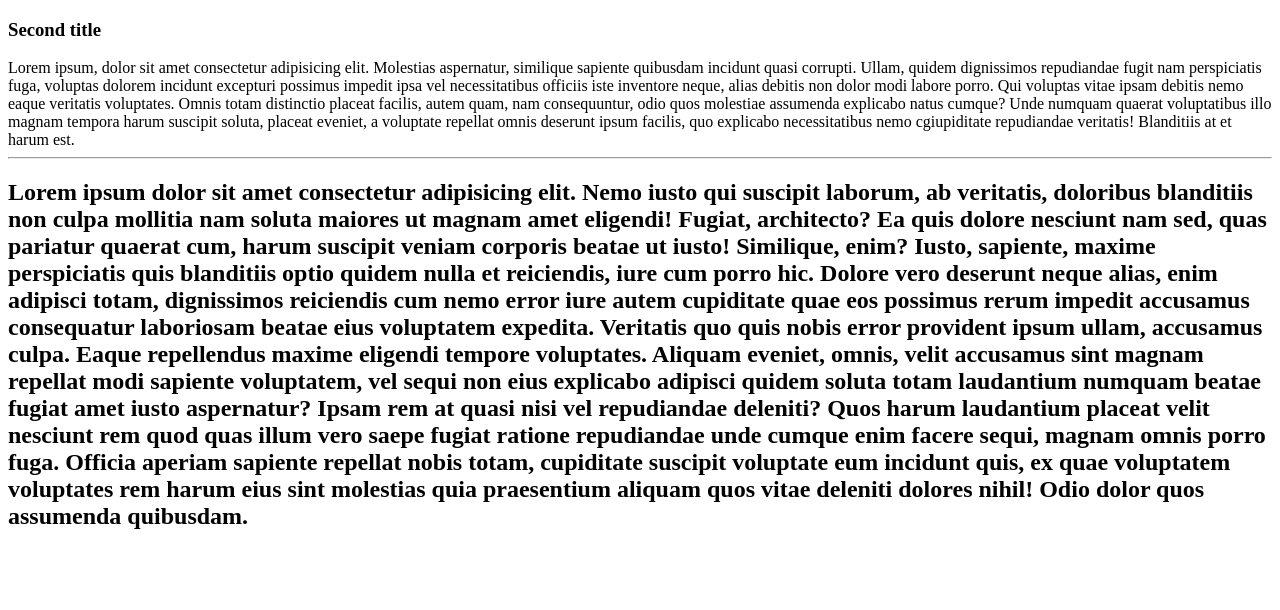
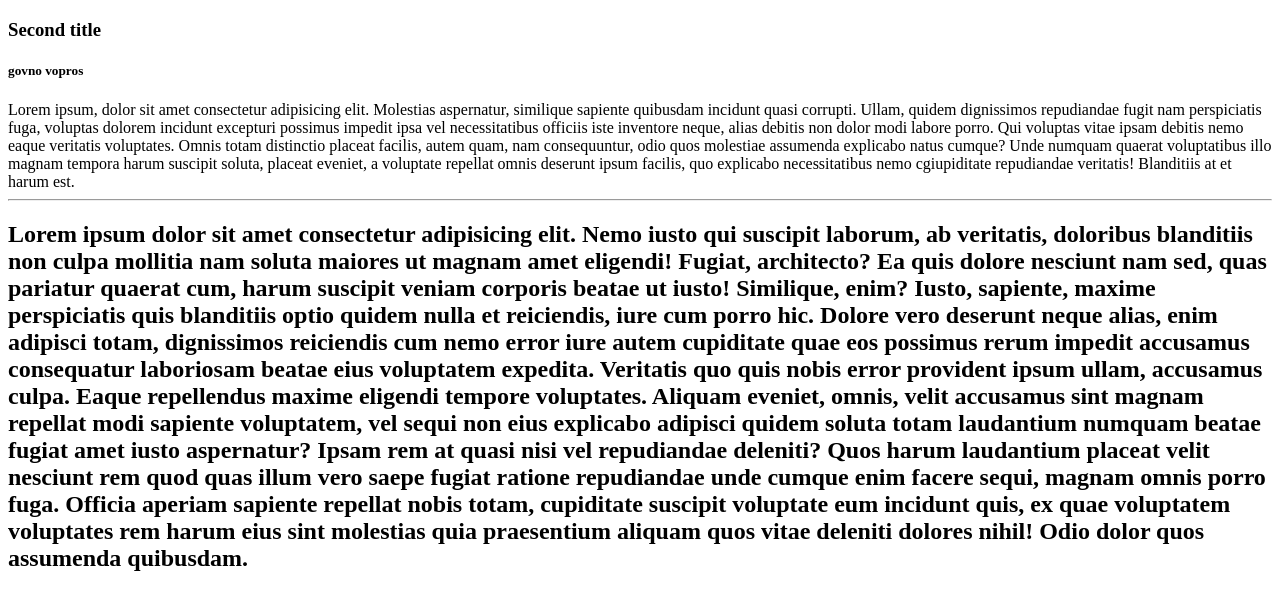
Before and after one commit to ITman87/JavaScript-kyrs-1-32h, a plain HTML site: page index.html in a window 1280 px wide. Drawn offline with Linux system fonts and the light colour scheme; no server answers.

Commit message:
gano vopros

```diff
--- a/index.html
+++ b/index.html
@@ -9,6 +9,8 @@
   <body>
 
     <h3> Second  title</h3>
+
+    <h5>govno vopros</h5>
 
     Lorem ipsum, dolor sit amet consectetur adipisicing elit. Molestias
     aspernatur, similique sapiente quibusdam incidunt quasi corrupti. Ullam,
```
